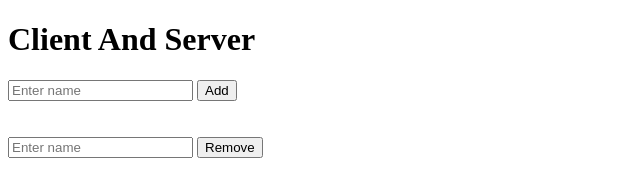
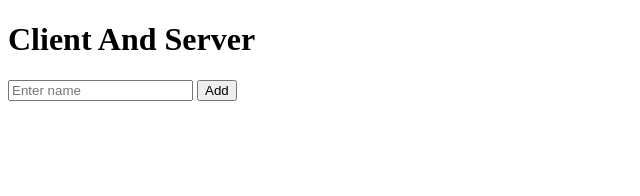
Before and after one commit to seema19/assignment, a website: page client/views/index.html in a window 1280 px wide. Shown: the whole page, without its empty margins (0-640 px from the left). Drawn offline with nearby package versions, Linux system fonts and the light colour scheme; some packages are replaced by stand-ins of ours; no server answers.

Commit message:
server updated

```diff
--- a/client/views/index.html
+++ b/client/views/index.html
@@ -22,10 +22,7 @@
 	<button type="submit">Add</button>
 	</form>
 	<br></br>
-	<form ng-submit="createMeetup()">
-	<input type="text" placeholder="Enter name" ng-model="meetupName"></input>
-	<button type="submit">Remove</button>
-	</form>
+
 	</div>
 	<script type="text/javascript" src="https://ajax.googleapis.com/ajax/libs/angularjs/1.2.16/angular.js"></script>
 	<script type="text/javascript" src="https://ajax.googleapis.com/ajax/libs/angularjs/1.2.16/angular-resource.js"></script>
```
